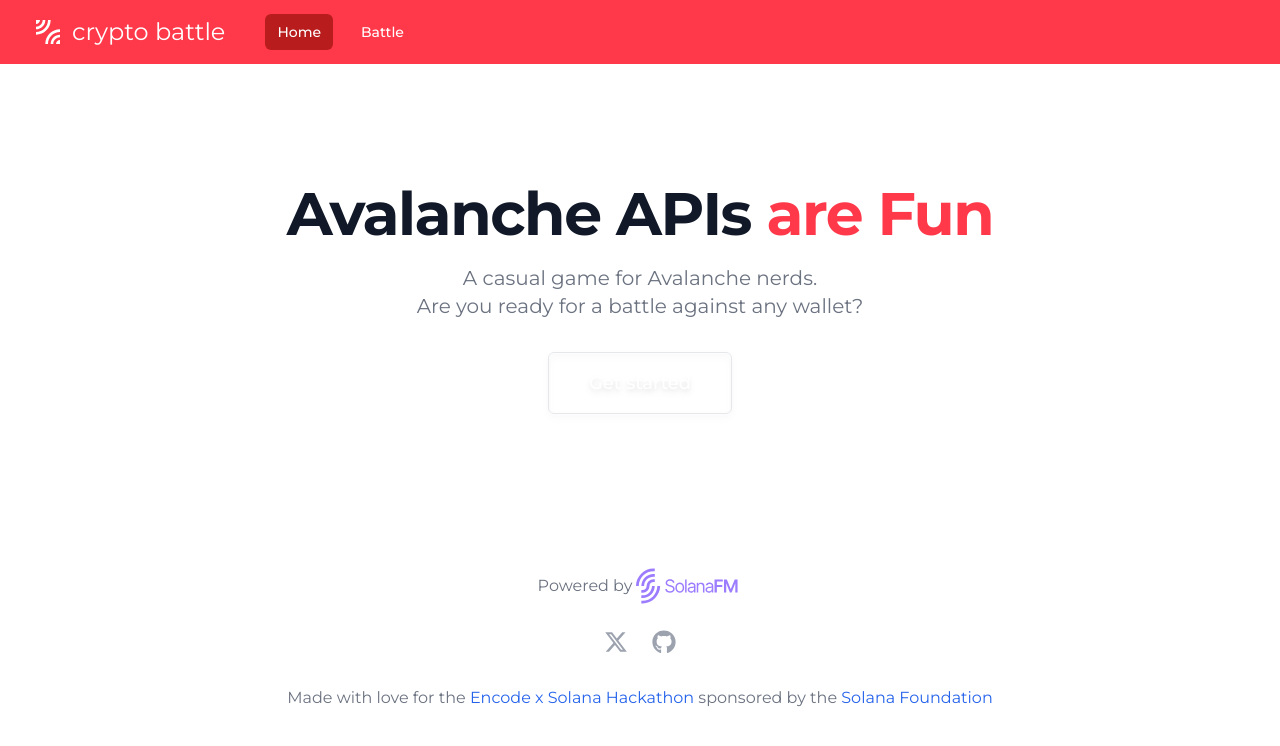
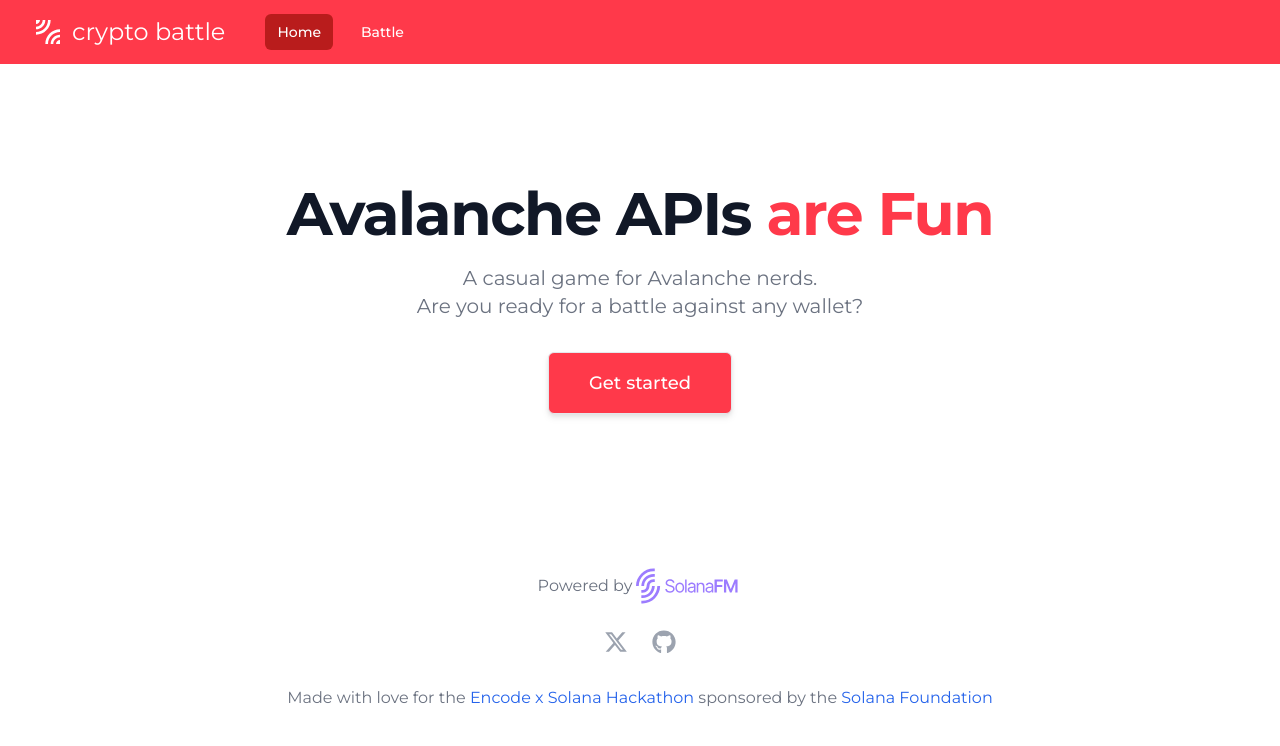
Before and after one commit to ivanmolto/cryptobattle, a React (Vite) app: page / in a window 1280 px wide. Shown: the top 746 px of the page. Built offline with nearby package versions, Linux system fonts and the light colour scheme.

Commit message:
fix: Update with right color

```diff
--- a/src/components/Home.jsx
+++ b/src/components/Home.jsx
@@ -25,7 +25,7 @@ const Home = () => {
               <div className="rounded-md drop-shadow-md">
                 <Link
                   to="/battle"
-                  className="flex w-full items-center justify-center rounded-md border border-1 bg-[ff394a] px-8 py-3 text-base font-medium text-white hover:bg-red-700 md:py-4 md:px-10 md:text-lg"
+                  className="flex w-full items-center justify-center rounded-md border border-1 bg-[#ff394a] px-8 py-3 text-base font-medium text-white hover:bg-red-700 md:py-4 md:px-10 md:text-lg"
                 >
                   Get started
                 </Link>
```
